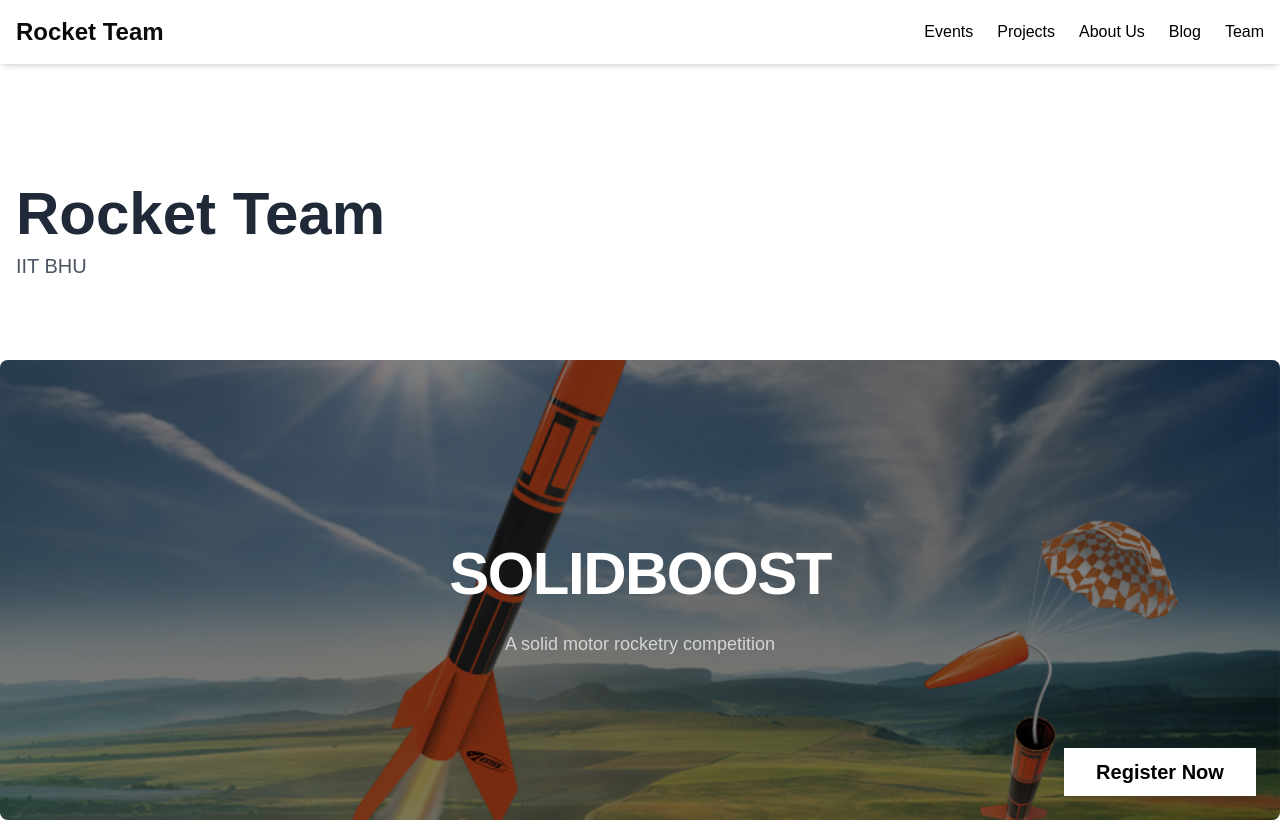
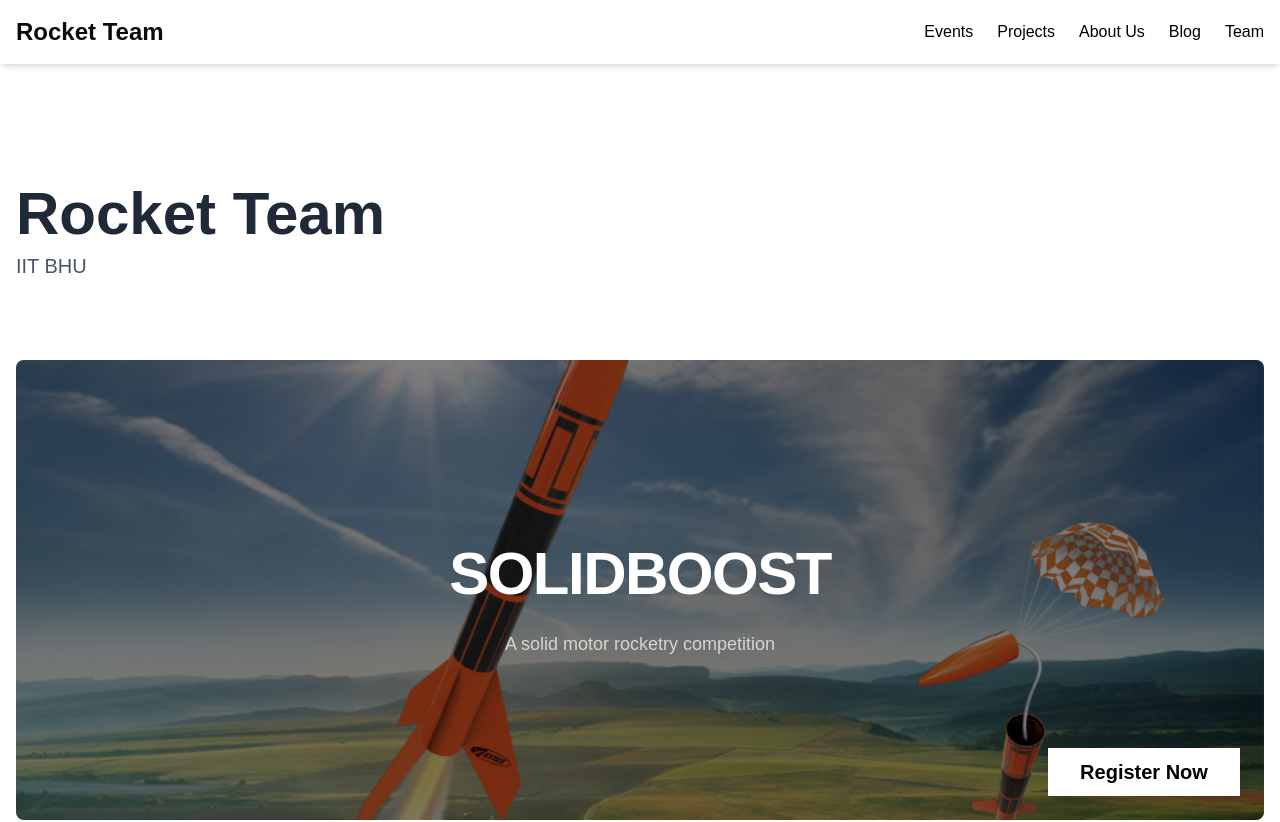
Before and after one commit to Rocket-team-iit-varanasi/website, a Next.js app: page / in a window 1280 px wide. Shown: the top 822 px of the page. Built offline with nearby package versions, Linux system fonts and the light colour scheme.

Commit message:
minor fix

```diff
--- a/src/app/page.tsx
+++ b/src/app/page.tsx
@@ -17,7 +17,9 @@ export default function Home() {
           </div>
         </section>
 
-        <HeroSection />
+        <section className="container mx-auto px-4">
+          <HeroSection />
+        </section>
 
         {/* Features Section */}
         <section id="features" className="container mx-auto px-4 py-16">
```
